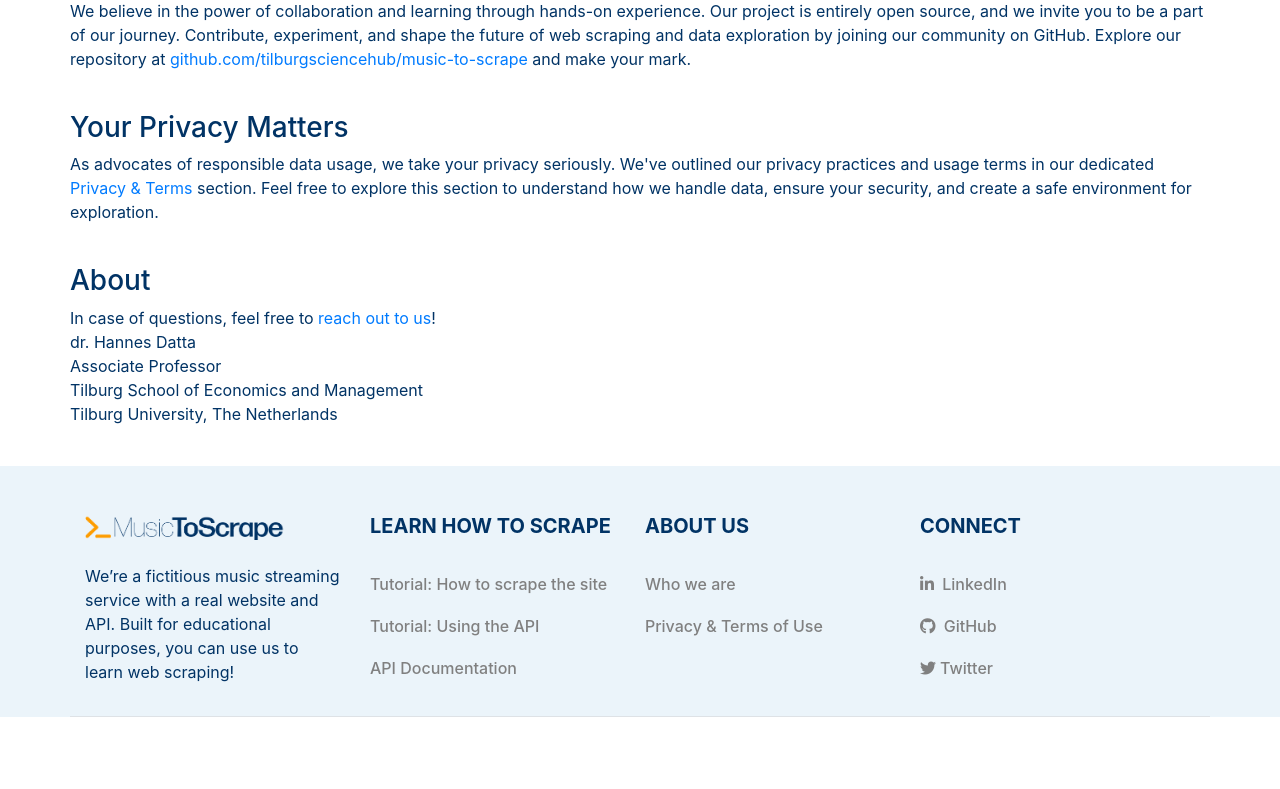
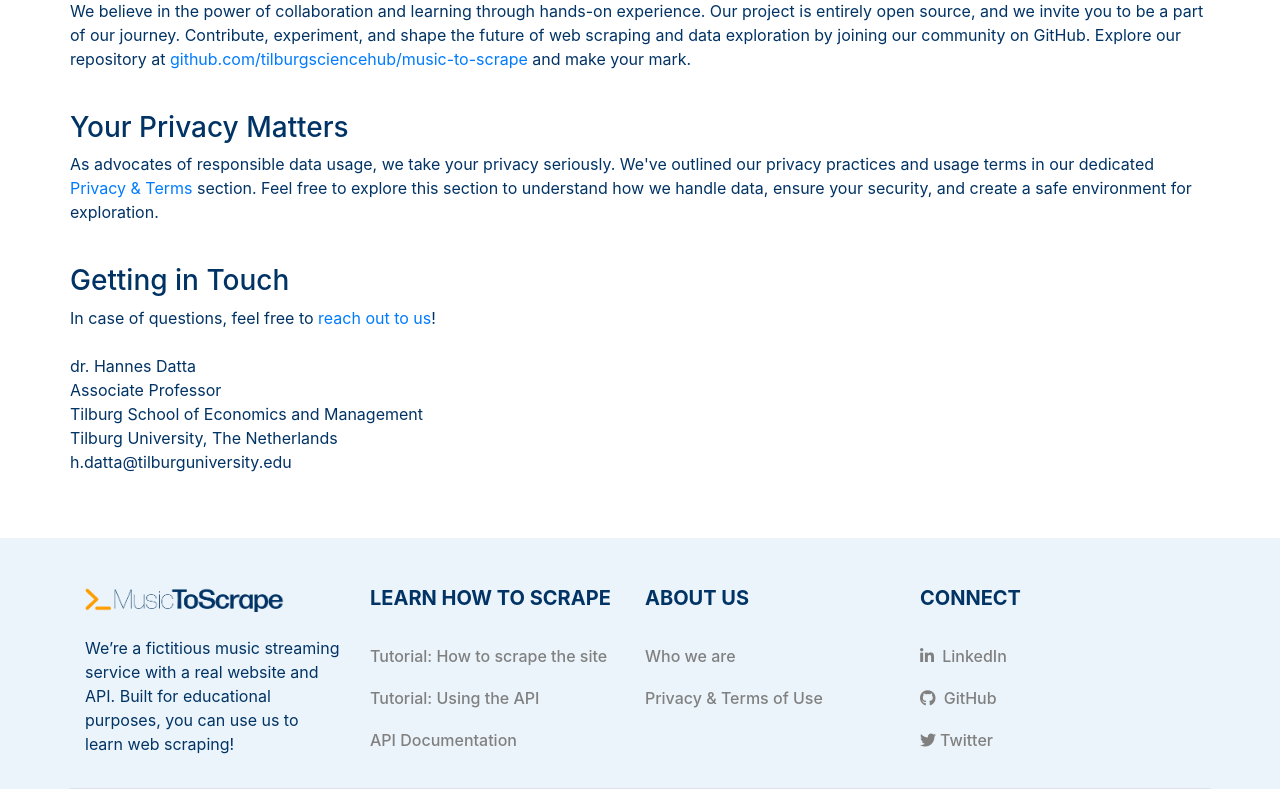
Before and after one commit to tilburgsciencehub/music-to-scrape, a Flask app: page /about in a window 1280 px wide. Shown: the part 540-1329 px from the top of the page. Before the commit the page ends 1257 px from the top, so only its background shows below. Run offline with Flask 3, Linux system fonts and the light colour scheme; some libraries are stand-ins or nearby versions.

Commit message:
minor changes in about

```diff
--- a/flask_app/templates/about.html
+++ b/flask_app/templates/about.html
@@ -61,13 +61,18 @@
         </div>
         <!-- End of Privacy & Terms Link -->
         <div class="row mt-4" style="display: block;">
-            <h3>About</h3>
+            <h3>Getting in Touch</h3>
             <p>In case of questions, feel free to <a href="mailto:h.datta@tilburguniversity.edu">reach out to us</a>!
+                <br>
                 <br>
                 dr. Hannes Datta<br>
                 Associate Professor<br>
                 Tilburg School of Economics and Management<br>
                 Tilburg University, The Netherlands<br>
+                h.datta@tilburguniversity.edu<br>
+                <br>
+
+
             </p>
 
         </div>
```
